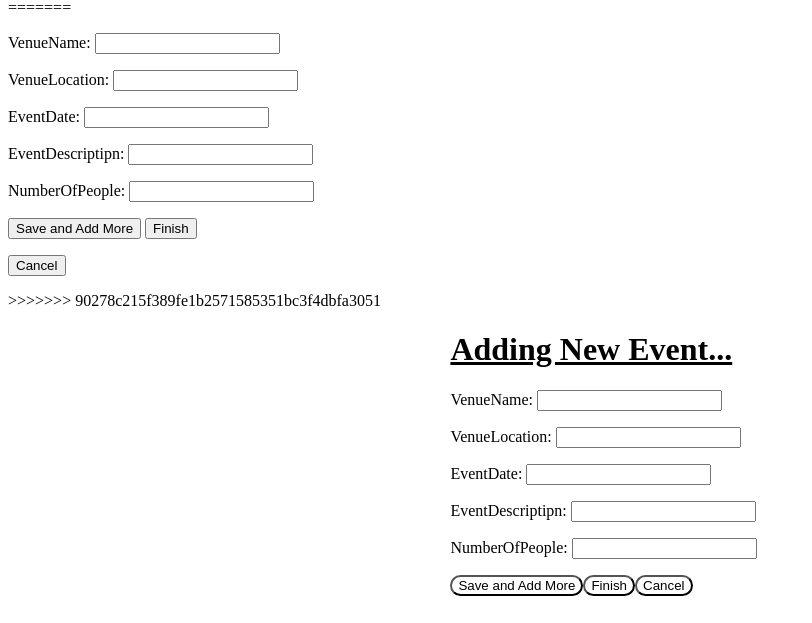
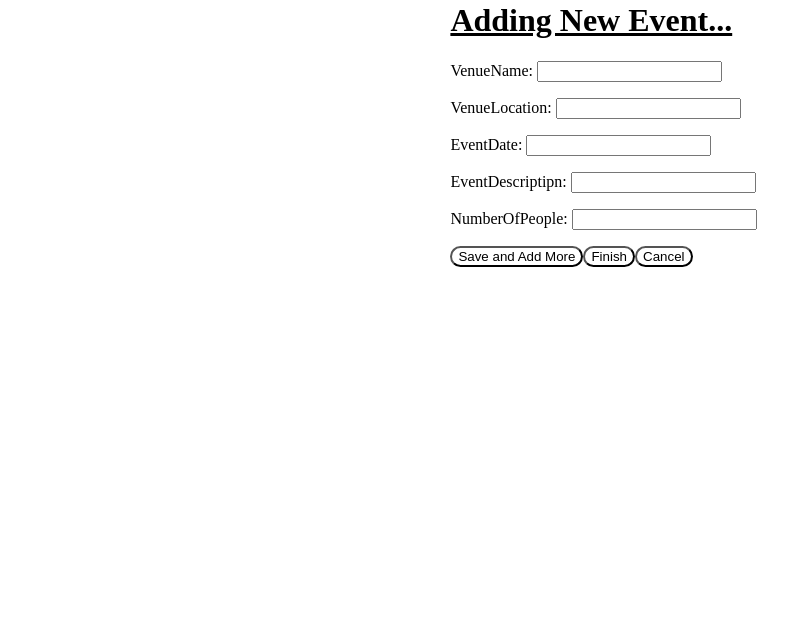
Before and after one commit to jesstlyn/SSEFinder_Group_Project, a Django app: page /addNewEvent/ in a window 1280 px wide. Shown: the part 177-800 px from the top of the page, without its empty margins (0-812 px from the left). Run offline with Django 3.2, Linux system fonts and the light colour scheme.

Commit message:
small changes

```diff
--- a/SSEFinder_root/templates/addNewEvent.html
+++ b/SSEFinder_root/templates/addNewEvent.html
@@ -1,34 +1,18 @@
 
 <div>
-<<<<<<< HEAD
+    <div>
     <img  src="https://drive.google.com/uc?export=view&id=1FrIT_PAYstpBZ_XyupytyYuU2IV7UKiY" alt="SSEFinder logo" width="100%" height="150">
-=======
+    <div style="text-align:left; margin-left:35%">
+        <h1><u> Adding New Event... </u></h1>
     <form action="" method="POST">
         {% csrf_token %}
         {{ form.as_p }}
-        <input type="submit" name="more" value="Save and Add More">
-        <input type="submit" name="Finish" value="Finish">
+        <input font-size=30px onMouseOver="this.style.background='#E8E4E5'" onMouseOut="this.style.background='transparent'" style="float:left; border-radius:15px; background: transparent"  type="submit" name="more" value="Save and Add More">
+        <input font-size=30px onMouseOver="this.style.background='#E8E4E5'" onMouseOut="this.style.background='transparent'" style="float:left; border-radius:15px; background: transparent"  type="submit" name="Finish" value="Finish">
     </form>
     <form action="{% url 'home-page' %}">
-        <button type="submit"> Cancel </button>
+        <button font-size=30px onMouseOver="this.style.background='#E8E4E5'" onMouseOut="this.style.background='transparent'" style="float:left; border-radius:15px; background: transparent"  type="submit"> Cancel </button>
     </form>
->>>>>>> 90278c215f389fe1b2571585351bc3f4dbfa3051
 </div>
-
-<div style="text-align:left; margin-left:35%">
-    <h1><u> Adding New Event... </u></h1>
-    <div>
-        <form action="" method="POST">
-            {% csrf_token %}
-            {{ form.as_p }}
-            <button font-size=30px onMouseOver="this.style.background='#E8E4E5'" onMouseOut="this.style.background='transparent'" style="float:left; border-radius:15px; background: transparent" type="submit"> Save and Add More </button>
-        </form>
-        <form action="{% url 'home-page' %}" method="POST">
-            {% csrf_token %}
-            <button font-size=30px onMouseOver="this.style.background='#E8E4E5'" onMouseOut="this.style.background='transparent'" style="float:left; border-radius:15px; background: transparent" type="submit"> Finish </button>
-        </form>
-        <form action="{% url 'home-page' %}">
-            <button font-size=30px onMouseOver="this.style.background='#E8E4E5'" onMouseOut="this.style.background='transparent'" style="float:left; border-radius:15px; background: transparent" type="submit"> Cancel </button>
-        </form>
     </div>
 </div>
```
Also changed, not shown: SSEFinder_root/db.sqlite3.
